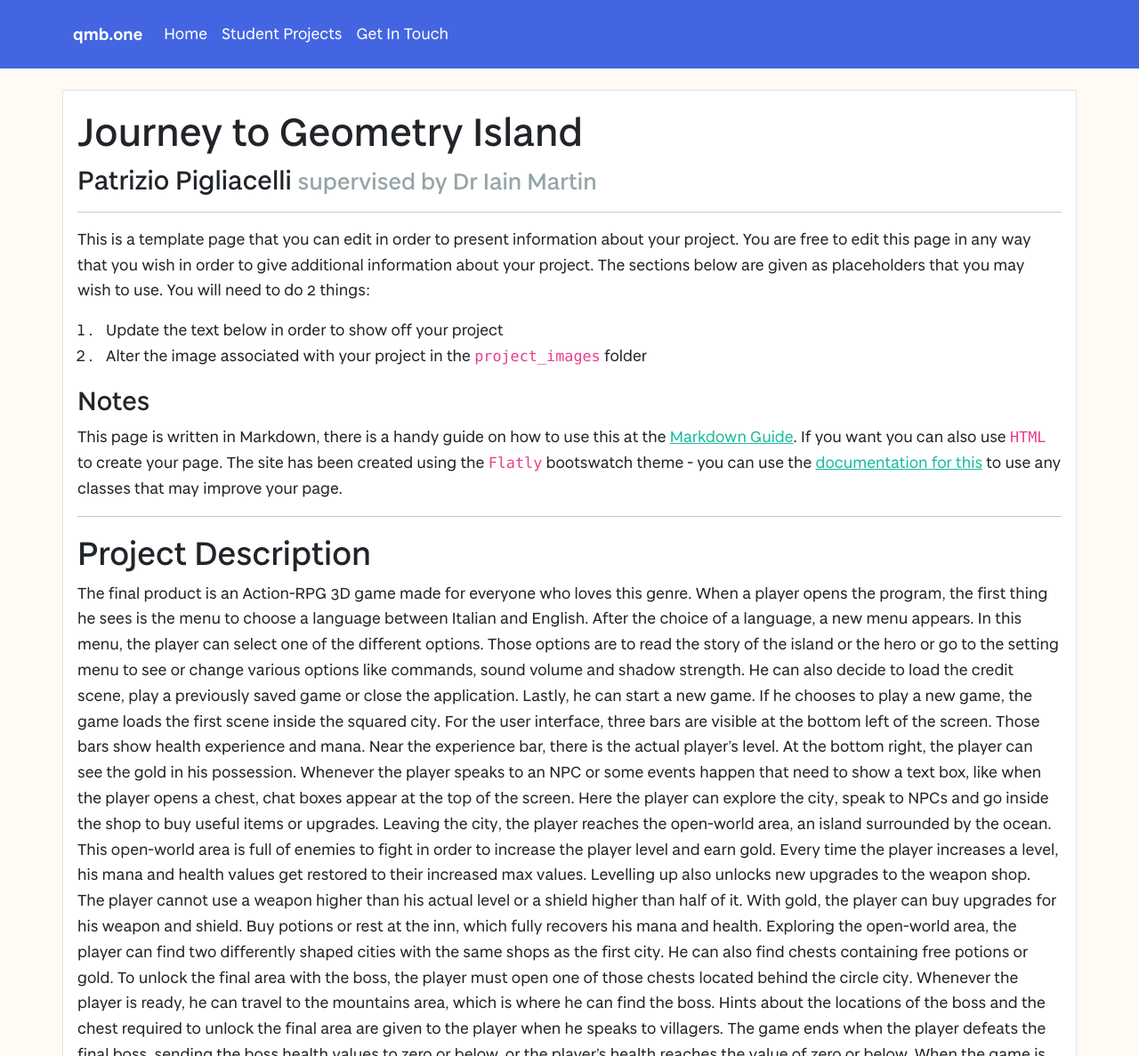
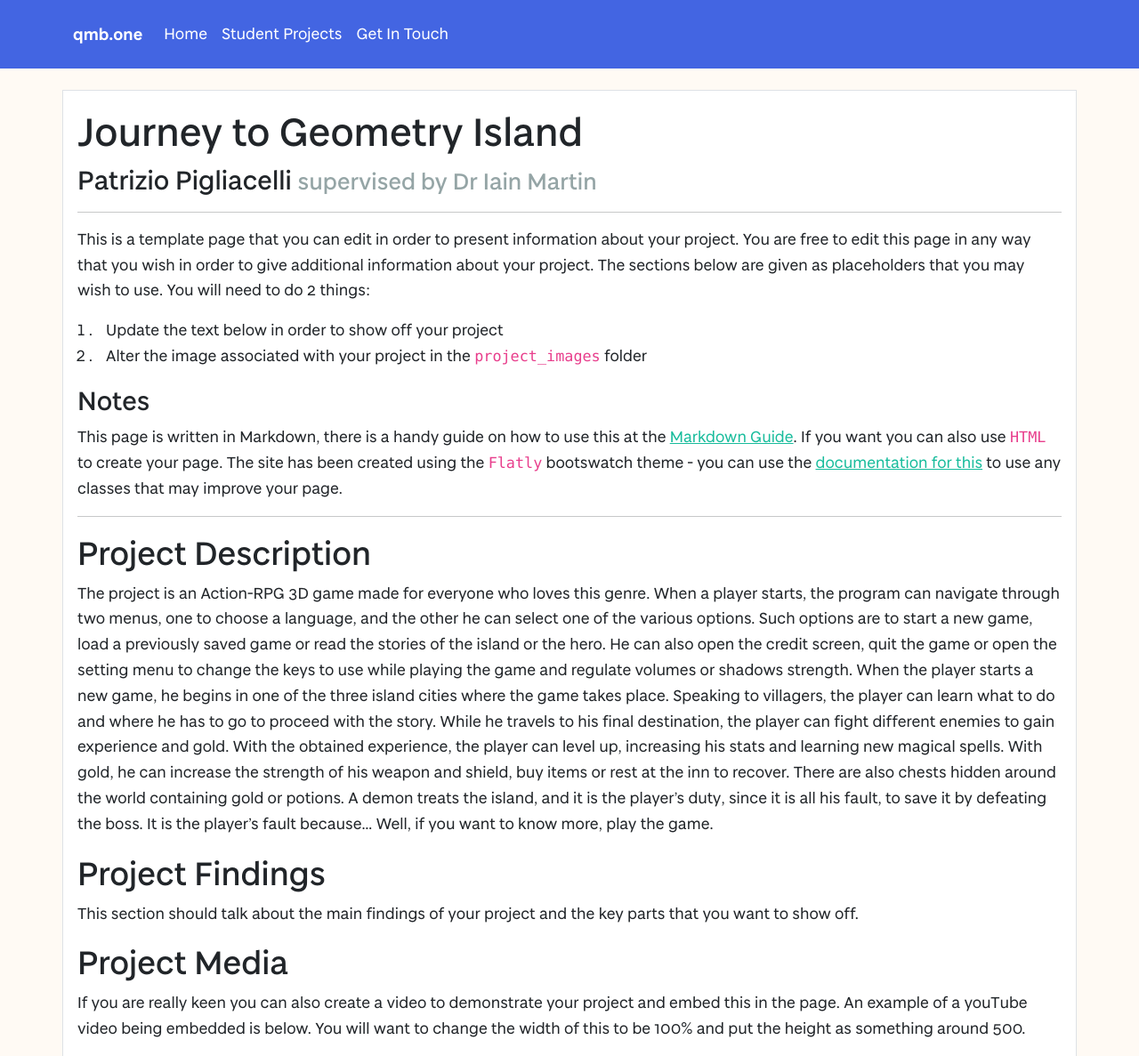
Before and after one commit to vivienprk/degree-show-2022, a Jekyll site: the page built from projects/PatrizioPigliacelli.md, in a window 1280 px wide and 1400 px high. Shown: the top 1187 px of the window at 89% size. Built offline with Jekyll 4.4.1, drawn with Linux system fonts in a browser that asks for light colours; some of the changed text lies outside the part shown; grey boxes are pictures that could not be loaded.

Commit message:
Update PatrizioPigliacelli.md

```diff
--- a/projects/PatrizioPigliacelli.md
+++ b/projects/PatrizioPigliacelli.md
@@ -3,7 +3,7 @@ layout: project
 studentName: "Patrizio Pigliacelli"
 supervisorName: "Dr Iain Martin"
 projectTitle: "Journey to Geometry Island"
-projectImage: "sampleimage.jpg"
+projectImage: "Journey to Geometry Island degree show.png"
 
 ---
 
@@ -18,20 +18,10 @@ This page is written in Markdown, there is a handy guide on how to use this at t
 <hr>
 
 ## Project Description
-The final product is an Action-RPG 3D game made for everyone who loves this genre. When a player opens the program, the first thing he sees is the menu to choose a language between Italian and English. After the choice of a language, a new menu appears. In this menu, the player can select one of the different options. Those options are to read the story of the island or the hero or go to the setting menu to see or change various options like commands, sound volume and shadow strength. He can also decide to load the credit scene, play a previously saved game or close the application. Lastly, he can start a new game. If he chooses to play a new game, the game loads the first scene inside the squared city.
-For the user interface, three bars are visible at the bottom left of the screen. Those bars show health experience and mana. Near the experience bar, there is the actual player's level. At the bottom right, the player can see the gold in his possession. Whenever the player speaks to an NPC or some events happen that need to show a text box, like when the player opens a chest, chat boxes appear at the top of the screen.
-Here the player can explore the city, speak to NPCs and go inside the shop to buy useful items or upgrades.
-Leaving the city, the player reaches the open-world area, an island surrounded by the ocean. This open-world area is full of enemies to fight in order to increase the player level and earn gold.
-Every time the player increases a level, his mana and health values get restored to their increased max values. Levelling up also unlocks new upgrades to the weapon shop. The player cannot use a weapon higher than his actual level or a shield higher than half of it.
-With gold, the player can buy upgrades for his weapon and shield. Buy potions or rest at the inn, which fully recovers his mana and health.
-Exploring the open-world area, the player can find two differently shaped cities with the same shops as the first city. He can also find chests containing free potions or gold. To unlock the final area with the boss, the player must open one of those chests located behind the circle city.
-Whenever the player is ready, he can travel to the mountains area, which is where he can find the boss.
-Hints about the locations of the boss and the chest required to unlock the final area are given to the player when he speaks to villagers.
-The game ends when the player defeats the final boss, sending the boss health values to zero or below, or the player's health reaches the value of zero or below.
-When the game is over, the player sees a different scene depending on whether he won or lost.
-The player can pause the game any time he wants, allowing him to check the inventory and drink potions, change settings or save the game.
-Following the hero story, the player should save the island from a demon sealed centuries ago in the mountains, which awakes after a war between three rival gangs, one from each city, broke the seal. The hero is actually the leader of one of those gangs, and he is also the only survivor after the demon wiped out all those gangs.
-The developer hopes that players can enjoy a challenging game with a fascinating story.
+The project is an Action-RPG 3D game made for everyone who loves this genre. When a player starts, the program can navigate through two menus, one to choose a language, and the other he can select one of the various options. Such options are to start a new game, load a previously saved game or read the stories of the island or the hero. He can also open the credit screen, quit the game or open the setting menu to change the keys to use while playing the game and regulate volumes or shadows strength.
+When the player starts a new game, he begins in one of the three island cities where the game takes place.
+Speaking to villagers, the player can learn what to do and where he has to go to proceed with the story. While he travels to his final destination, the player can fight different enemies to gain experience and gold. With the obtained experience, the player can level up, increasing his stats and learning new magical spells. With gold, he can increase the strength of his weapon and shield, buy items or rest at the inn to recover. There are also chests hidden around the world containing gold or potions.
+A demon treats the island, and it is the player's duty, since it is all his fault, to save it by defeating the boss. It is the player's fault because... Well, if you want to know more, play the game.
 
 ## Project Findings
 This section should talk about the main findings of your project and the key parts that you want to show off.
```
